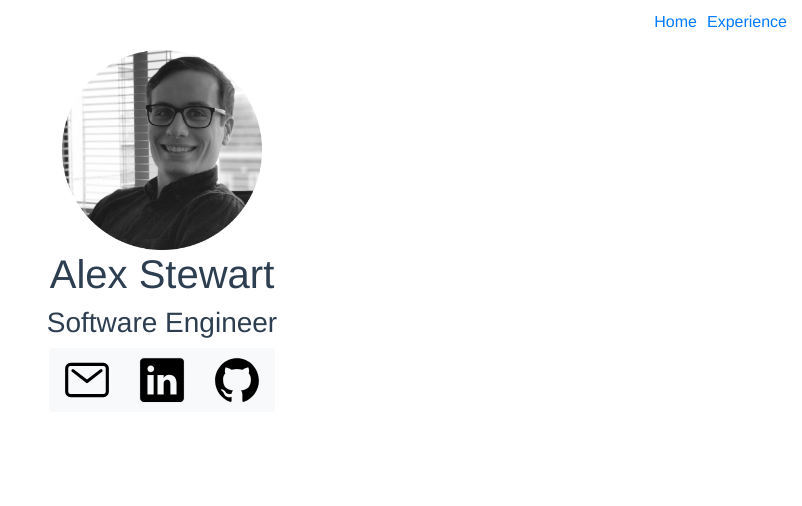
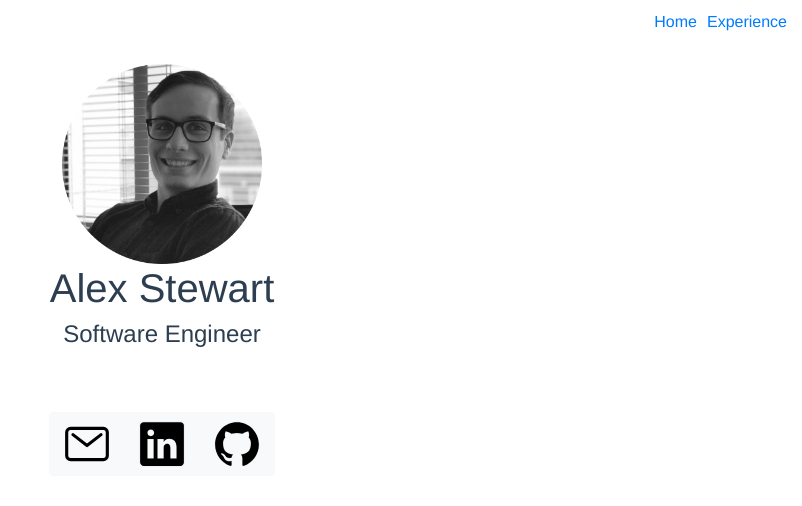
Before and after one commit to alex-stewart/professional-website, a Vue app in the folder frontend/: page / in a window 1280 px wide. Shown: the top 506 px of the page, without its empty margins (478-1280 px from the left). Built offline with nearby package versions, Linux system fonts and the light colour scheme.

Commit message:
Adjusted format of home page

```diff
--- a/frontend/src/components/Home.vue
+++ b/frontend/src/components/Home.vue
@@ -8,9 +8,9 @@
                 <div class="h1">Alex Stewart</div>
             </b-row>
             <b-row align-h="center">
-                <div class="h3">Software Engineer</div>
+                <div class="h4">Software Engineer</div>
             </b-row>
-            <b-row align-h="center">
+            <b-row align-h="center" class="nav-row">
                 <Links/>
             </b-row>
         </b-container>
@@ -30,6 +30,9 @@
 
 <style>
     .home-container {
-        padding-top: 50px;
+        padding-top: 5%;
+    }
+    .nav-row {
+        padding-top: 5%;
     }
 </style>
```
